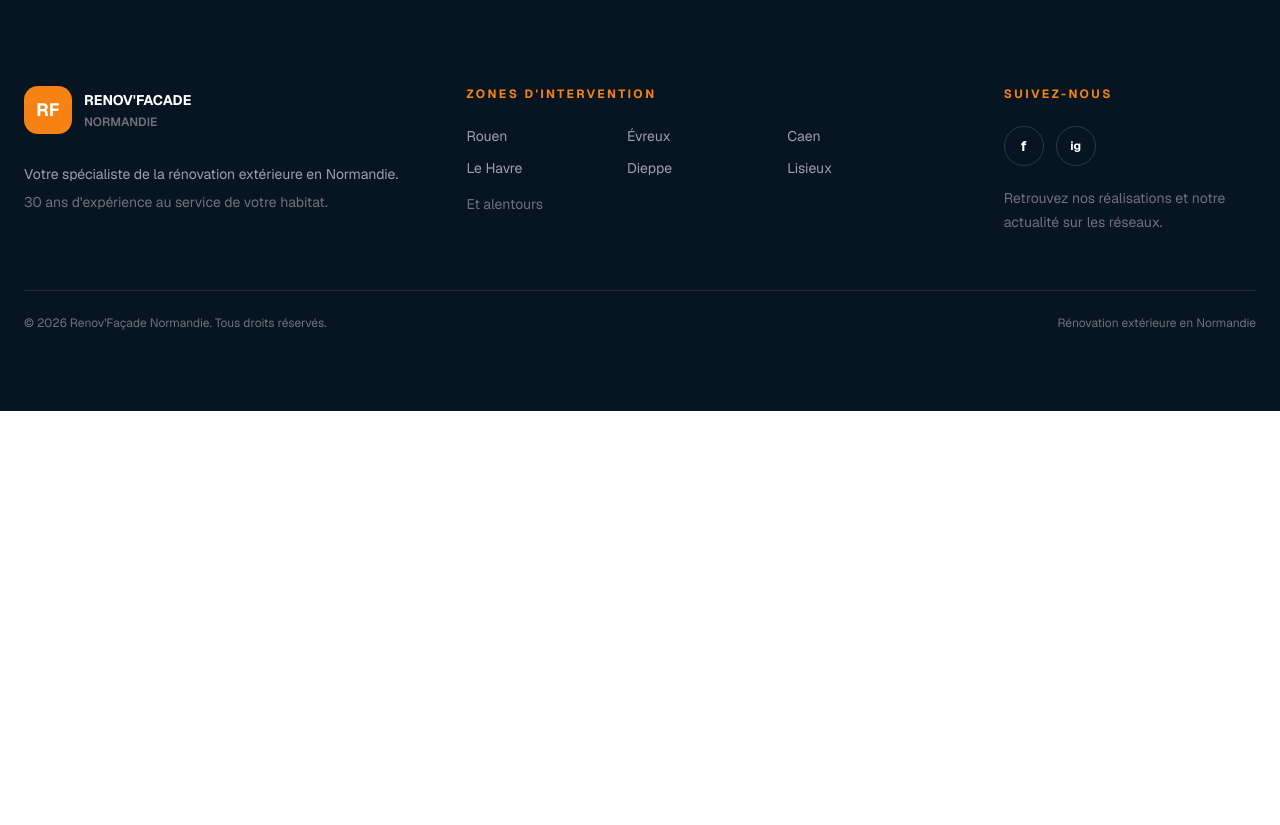
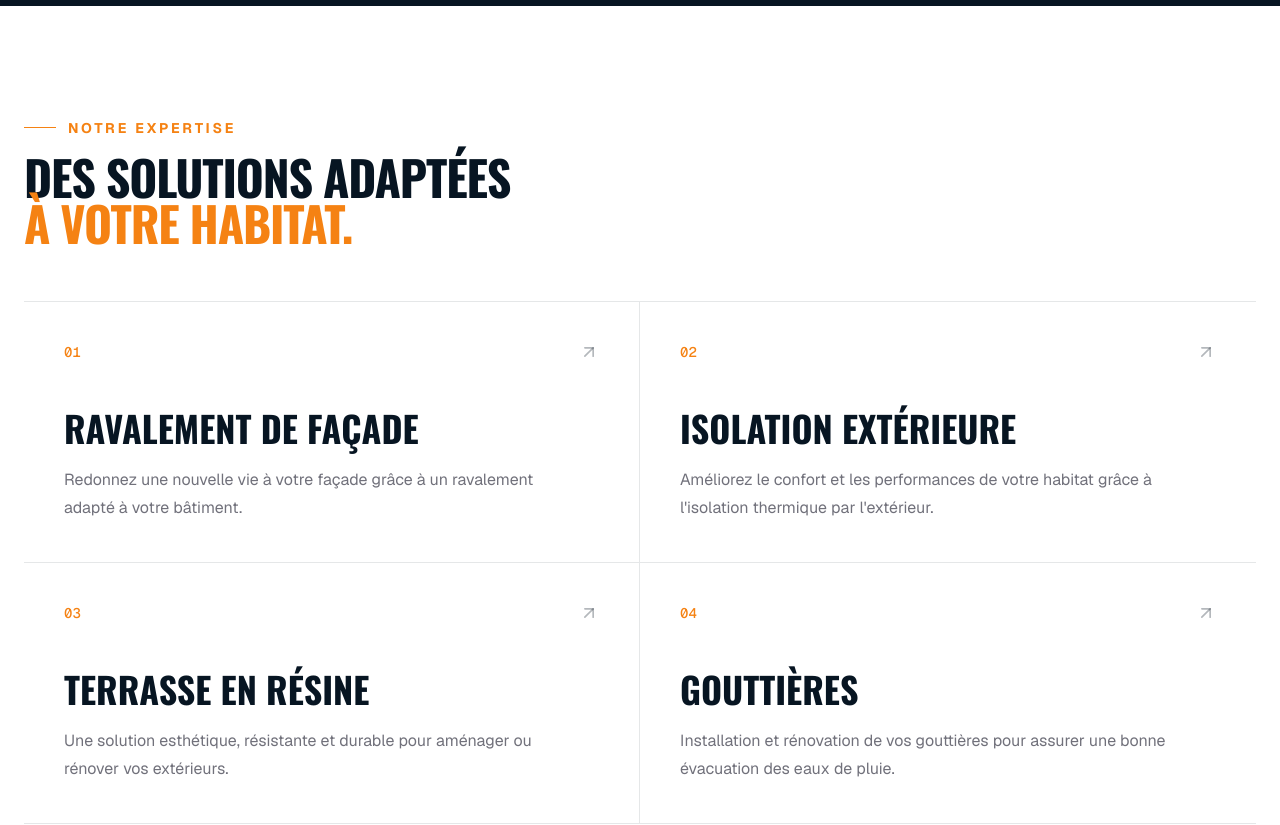
Before and after one commit to dls94/renov-facade-normandie, a Next.js app: page /prestations in a window 1280 px wide. Shown: the part 740-1565 px from the top of the page. Before the commit the page ends 1151 px from the top, so only its background shows below. Built offline with nearby package versions, Linux system fonts and the light colour scheme.

Commit message:
Add page prestations

```diff
--- a/src/app/prestations/page.tsx
+++ b/src/app/prestations/page.tsx
@@ -1,9 +1,11 @@
 import { ServicesHero } from "@/components/prestations/ServicesHero";
+import { ServicesGrid } from "@/components/prestations/ServicesGrid";
 
 export default function PrestationsPage() {
   return (
     <main>
       <ServicesHero />
+      <ServicesGrid />
     </main>
   );
 }
--- a/src/components/layout/Footer.tsx
+++ b/src/components/layout/Footer.tsx
@@ -79,6 +79,14 @@ export function Footer() {
               >
                 ig
               </a>
+
+              <a
+                href="#"
+                aria-label="LinkedIn"
+                className="flex h-10 w-10 items-center justify-center rounded-full border border-white/15 text-xs font-bold transition-colors hover:border-[#f58213] hover:bg-[#f58213]"
+              >
+                in
+              </a>
             </div>
 
             <p className="mt-5 max-w-xs text-sm leading-6 text-zinc-500">
--- /dev/null
+++ b/src/components/prestations/ServicesGrid.tsx
@@ -0,0 +1,77 @@
+import { ArrowUpRight } from "lucide-react";
+
+const services = [
+  {
+    number: "01",
+    title: "Ravalement de façade",
+    description:
+      "Redonnez une nouvelle vie à votre façade grâce à un ravalement adapté à votre bâtiment.",
+  },
+  {
+    number: "02",
+    title: "Isolation extérieure",
+    description:
+      "Améliorez le confort et les performances de votre habitat grâce à l'isolation thermique par l'extérieur.",
+  },
+  {
+    number: "03",
+    title: "Terrasse en résine",
+    description:
+      "Une solution esthétique, résistante et durable pour aménager ou rénover vos extérieurs.",
+  },
+  {
+    number: "04",
+    title: "Gouttières",
+    description:
+      "Installation et rénovation de vos gouttières pour assurer une bonne évacuation des eaux de pluie.",
+  },
+];
+
+export function ServicesGrid() {
+  return (
+    <section className="bg-white px-6 py-20 sm:py-24 lg:py-28">
+      <div className="mx-auto max-w-7xl">
+        {/* Introduction */}
+        <div className="mb-14 max-w-2xl">
+          <p className="mb-4 flex items-center gap-3 text-sm font-bold uppercase tracking-[0.2em] text-[#f58213]">
+            <span className="h-px w-8 bg-[#f58213]" />
+            Notre expertise
+          </p>
+
+          <h2 className="font-heading text-4xl font-bold uppercase leading-[0.95] tracking-tight text-[#071522] sm:text-5xl">
+            Des solutions adaptées
+            <span className="block text-[#f58213]">
+              à votre habitat.
+            </span>
+          </h2>
+        </div>
+
+        {/* Services */}
+        <div className="grid border-t border-[#071522]/10 md:grid-cols-2">
+          {services.map((service) => (
+            <article
+              key={service.number}
+              className="group relative border-b border-[#071522]/10 p-7 md:odd:border-r md:p-9 lg:p-10"
+            >
+              <div className="flex items-start justify-between gap-6">
+                <span className="font-mono text-sm font-medium text-[#f58213]">
+                  {service.number}
+                </span>
+
+                <ArrowUpRight className="h-5 w-5 text-[#071522]/30 transition-all duration-300 group-hover:-translate-y-1 group-hover:translate-x-1 group-hover:text-[#f58213]" />
+              </div>
+
+              <h3 className="mt-12 max-w-md font-heading text-3xl font-bold uppercase leading-none text-[#071522] transition-colors group-hover:text-[#f58213] sm:text-4xl">
+                {service.title}
+              </h3>
+
+              <p className="mt-5 max-w-lg text-base leading-7 text-zinc-500">
+                {service.description}
+              </p>
+            </article>
+          ))}
+        </div>
+      </div>
+    </section>
+  );
+}
```
